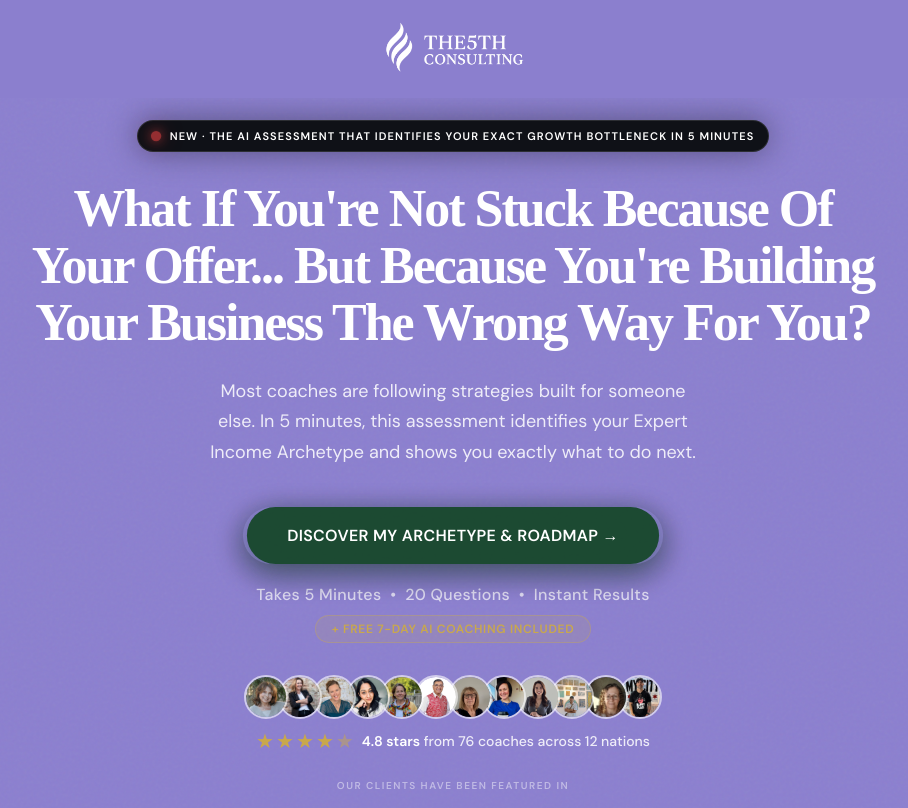
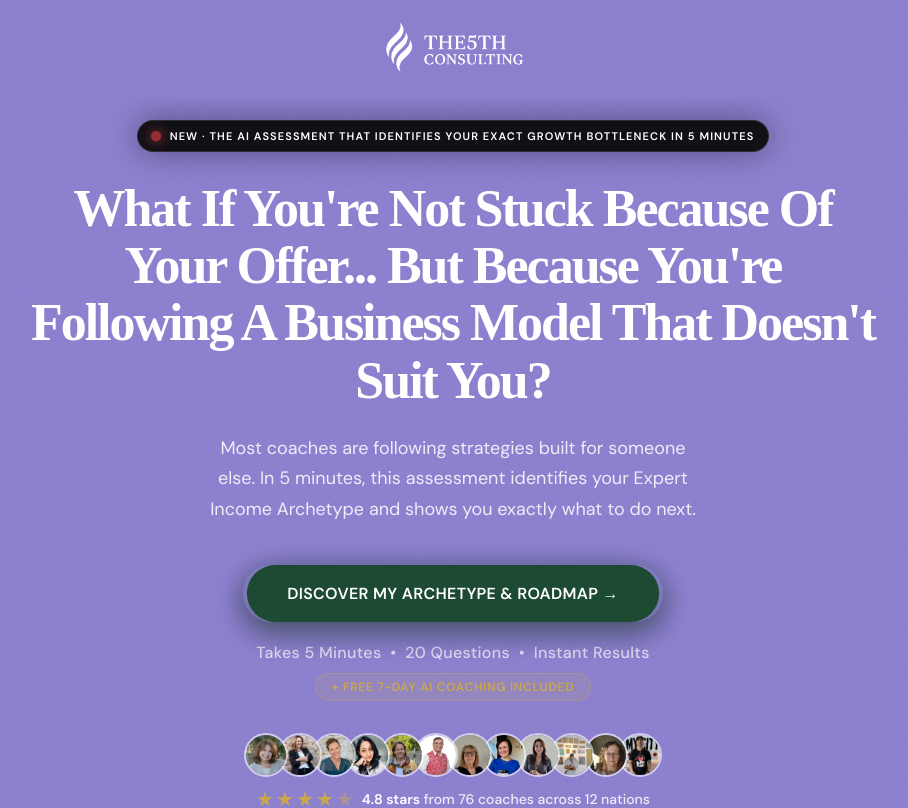
Before and after one commit to indrodip-cmd/quiz-deploy, a Next.js app: page / in a window 1280 px wide. Shown: the top 808 px of the page, without its empty margins (187-1095 px from the left). Built offline with nearby package versions, Linux system fonts and the light colour scheme; a web font is replaced by a local one.

Commit message:
Update page.tsx

```diff
--- a/app/page.tsx
+++ b/app/page.tsx
@@ -1424,7 +1424,7 @@ function LandingPage({ onStart }: { onStart: () => void }) {
             maxWidth: '860px',
             fontFamily: 'Gelica, serif',
           }}>
-            What If You're Not Stuck Because Of Your Offer... But Because You're Building Your Business The Wrong Way For You?
+           What If You're Not Stuck Because Of Your Offer... But Because You're Following A Business Model That Doesn't Suit You?
           </motion.h1>
 
           <motion.p className="qp-hero-sub" initial="hidden" animate="visible" variants={fadeUp} custom={2} style={{
```
